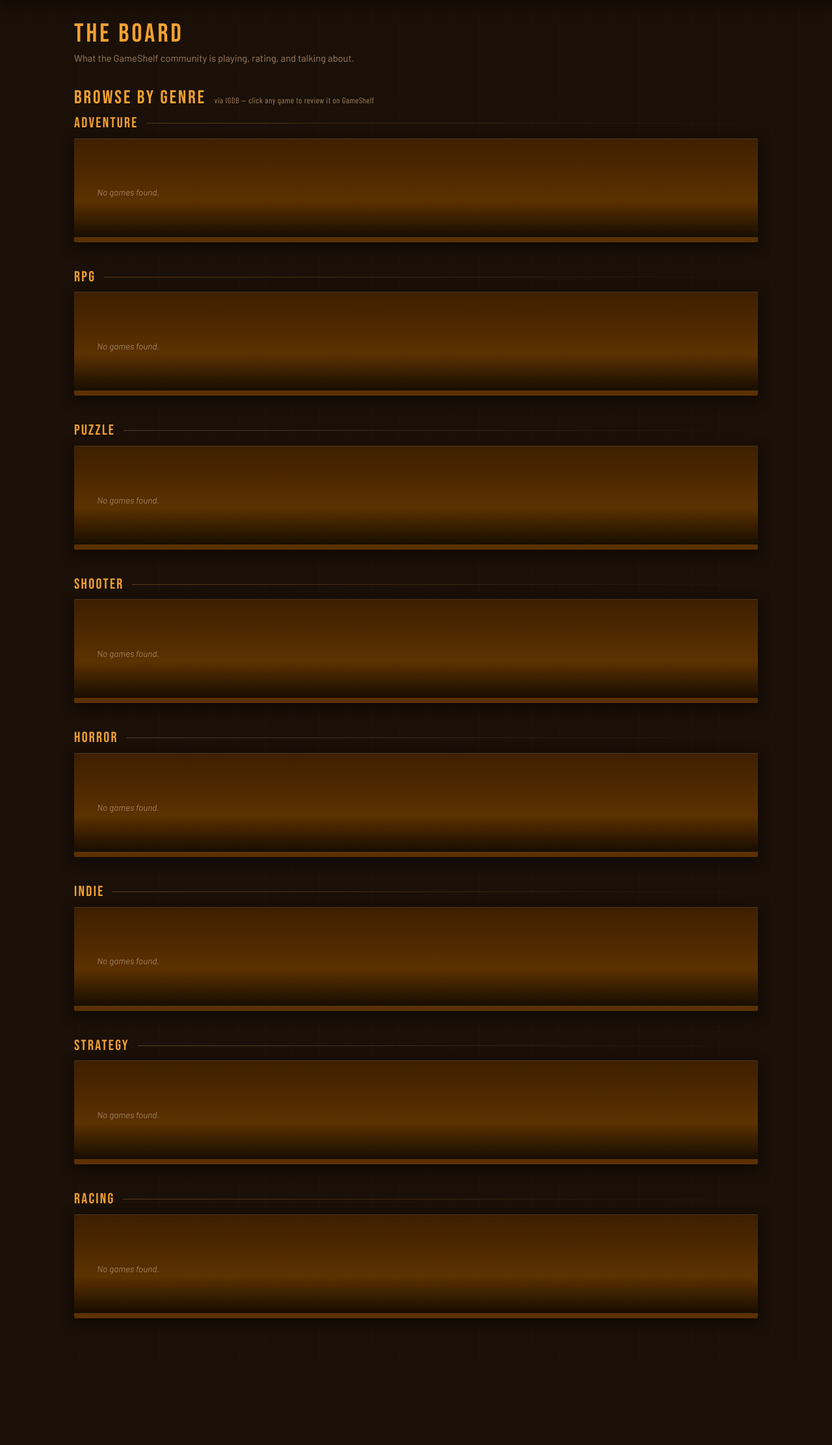
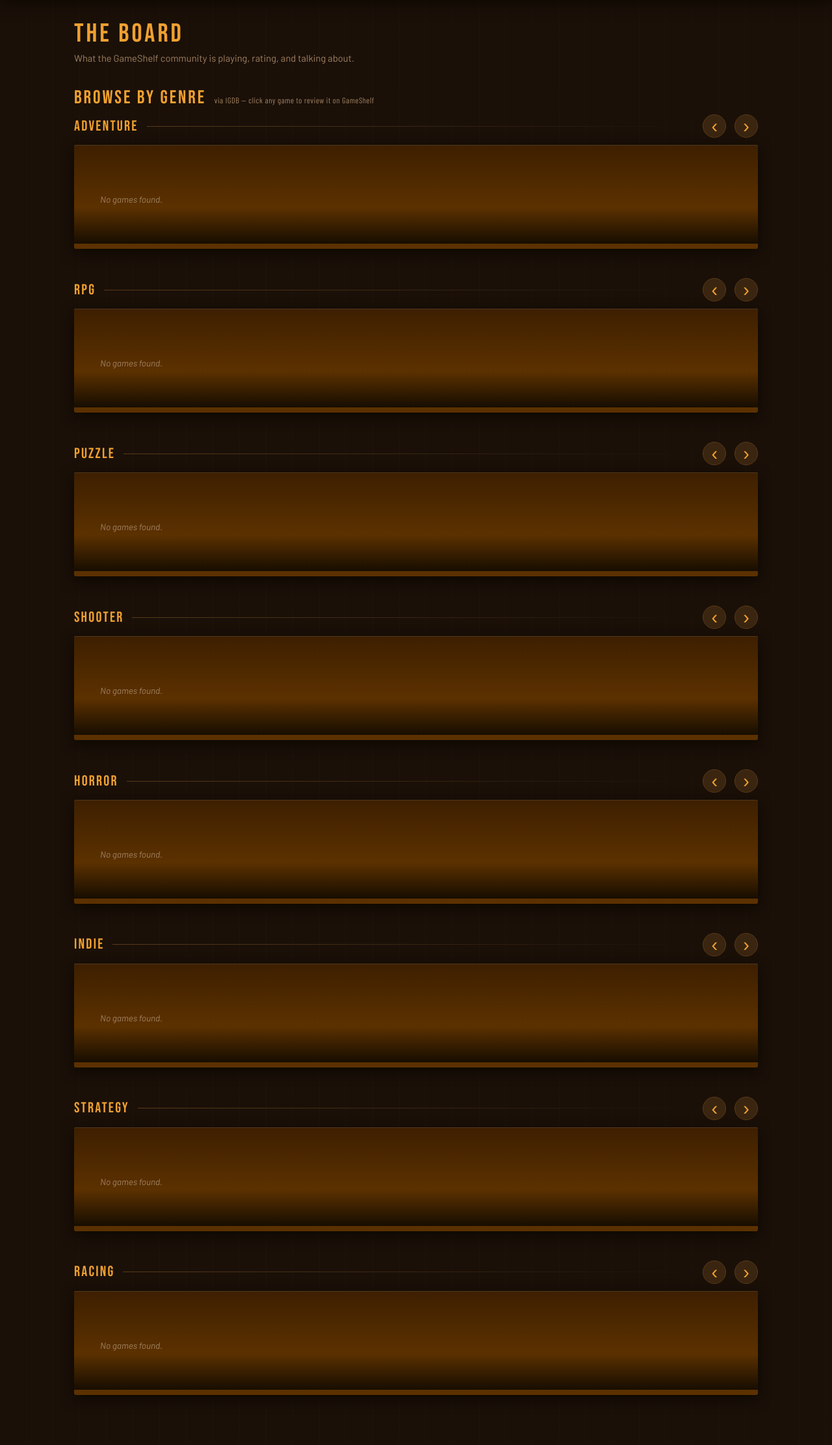
Before and after one commit to Nikki-asu/GameShelf, a Flask app: page /board in a window 1280 px wide. Shown: the part 98-2322 px from the top of the page at 65% size. Before the commit the page ends 2127 px from the top, so only its background shows below. Run offline with Flask 3, Linux system fonts and the light colour scheme; data that the repository does not hold is empty.

Commit message:
updating board to have bigger pictures and scrolling abilities

```diff
--- a/templates/board.html
+++ b/templates/board.html
@@ -99,23 +99,56 @@
 {% endblock %}
 
 {% block scripts %}
+<style>
+.netflix-row::-webkit-scrollbar { display: none; }
+.scroll-btn {
+    background: var(--surface2);
+    border: 1px solid var(--border);
+    color: var(--accent);
+    font-size: 1.8rem;
+    line-height: 1;
+    width: 36px;
+    height: 36px;
+    border-radius: 50%;
+    cursor: pointer;
+    display: flex;
+    align-items: center;
+    justify-content: center;
+    transition: all 0.15s;
+    padding: 0;
+    flex-shrink: 0;
+}
+.scroll-btn:hover {
+    background: var(--accent);
+    color: var(--bg);
+    border-color: var(--accent);
+}
+.game-case:hover {
+    transform: translateY(-16px) scale(1.06) !important;
+}
+</style>
 <script>
 const GENRES = ['Adventure','RPG','Puzzle','Shooter','Horror','Indie','Strategy','Racing'];
 
 function buildRow(genre, games) {
     const section = document.createElement('div');
-    section.style.cssText = 'margin-bottom:2.5rem;';
+    section.style.cssText = 'margin-bottom:2.8rem;';
 
-    // Label
-    const label = document.createElement('div');
-    label.style.cssText = 'font-family:"Bebas Neue",sans-serif;font-size:1.4rem;letter-spacing:0.1em;color:var(--accent);margin-bottom:0.6rem;display:flex;align-items:center;gap:0.8rem;';
-    label.innerHTML = `${genre} <span style="flex:1;height:1px;background:linear-gradient(90deg,var(--border),transparent);display:inline-block;"></span>`;
-    section.appendChild(label);
+    // Label row with scroll arrows
+    const labelRow = document.createElement('div');
+    labelRow.style.cssText = 'display:flex;align-items:center;gap:0.8rem;margin-bottom:0.7rem;';
+    labelRow.innerHTML = `
+        <div style="font-family:'Bebas Neue',sans-serif;font-size:1.4rem;letter-spacing:0.1em;color:var(--accent);flex-shrink:0;">${genre}</div>
+        <div style="flex:1;height:1px;background:linear-gradient(90deg,var(--border),transparent);"></div>
+        <button class="scroll-btn" onclick="scrollRow(this,-1)" style="flex-shrink:0;">&#8249;</button>
+        <button class="scroll-btn" onclick="scrollRow(this,1)" style="flex-shrink:0;">&#8250;</button>
+    `;
+    section.appendChild(labelRow);
 
     // Shelf plank
     const plank = document.createElement('div');
-    plank.className = 'shelf-plank';
-    plank.style.cssText = 'flex-wrap:nowrap;overflow-x:auto;gap:6px;align-items:flex-end;padding:1rem 1.2rem 0.6rem;';
+    plank.className = 'shelf-plank netflix-row';
+    plank.style.cssText = 'flex-wrap:nowrap;overflow-x:auto;gap:10px;align-items:flex-end;padding:1.4rem 1.5rem 1rem;scroll-behavior:smooth;-ms-overflow-style:none;scrollbar-width:none;';
 
     if (!games.length) {
         const empty = document.createElement('span');
@@ -128,17 +161,27 @@ function buildRow(genre, games) {
             a.href = `/game/${g.id}`;
             a.className = 'game-case';
             a.title = `${g.title}${g.released ? ' ('+g.released+')' : ''}`;
-            a.style.cssText = 'flex-shrink:0;width:72px;height:110px;';
+            a.style.cssText = 'flex-shrink:0;width:130px;height:190px;border-radius:4px;';
             if (g.cover_url) {
-                a.innerHTML = `<img src="${g.cover_url}" alt="${g.title}" loading="lazy" style="width:100%;height:100%;object-fit:cover;display:block;"><div class="case-shine"></div>`;
+                a.innerHTML = `<img src="${g.cover_url}" alt="${g.title}" loading="lazy" style="width:100%;height:100%;object-fit:cover;display:block;border-radius:4px;"><div class="case-shine"></div>`;
             } else {
-                a.innerHTML = `<div class="no-cover"><span>${g.title}</span></div><div class="case-shine"></div>`;
+                a.innerHTML = `<div class="no-cover" style="height:100%;"><span style="font-size:0.8rem;">${g.title}</span></div><div class="case-shine"></div>`;
             }
             plank.appendChild(a);
         });
     }
     section.appendChild(plank);
+
+    // Link arrow buttons to this plank
+    const arrows = labelRow.querySelectorAll('.scroll-btn');
+    arrows.forEach(btn => btn._plank = plank);
+
     return section;
+}
+
+function scrollRow(btn, dir) {
+    const plank = btn._plank || btn.closest('div').nextElementSibling;
+    plank.scrollBy({ left: dir * 600, behavior: 'smooth' });
 }
 
 function buildSkeletonRow(genre) {
```
